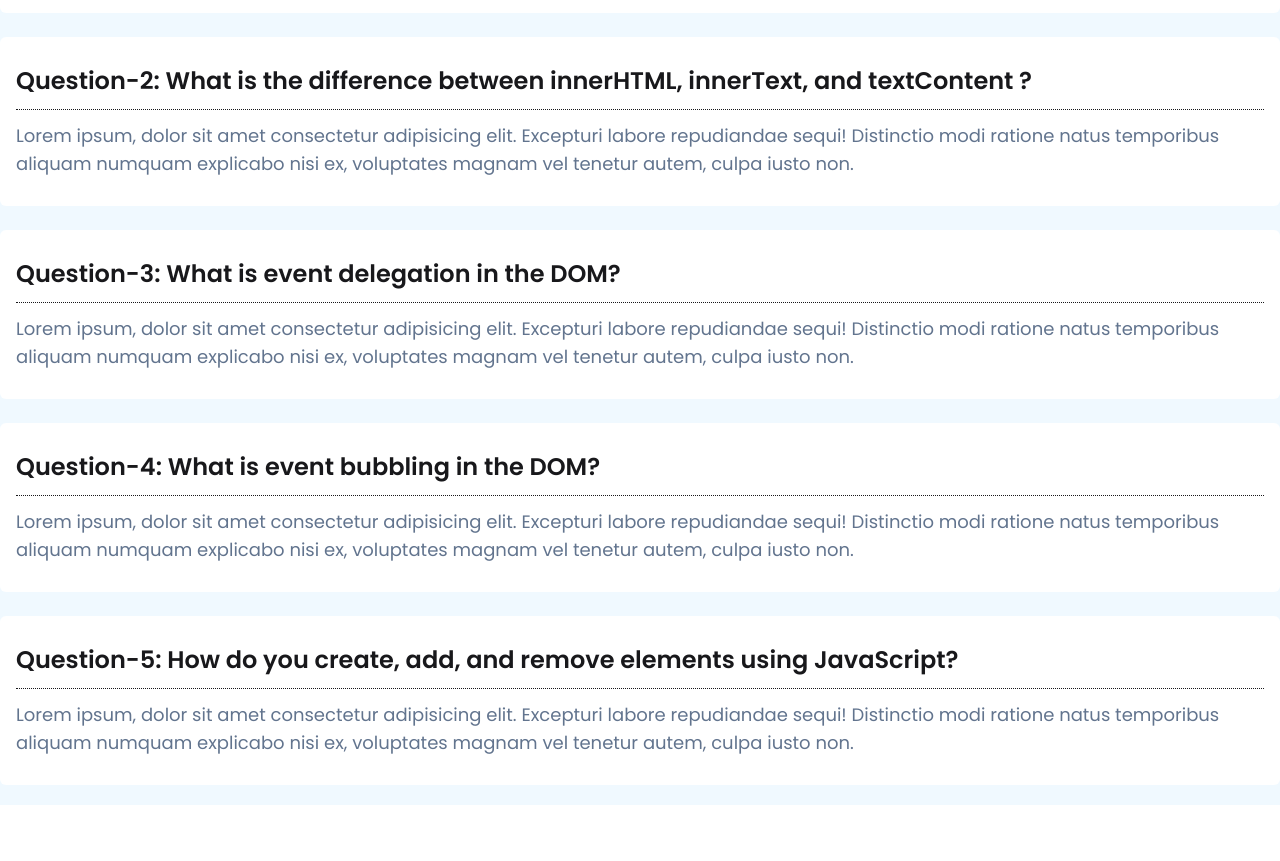
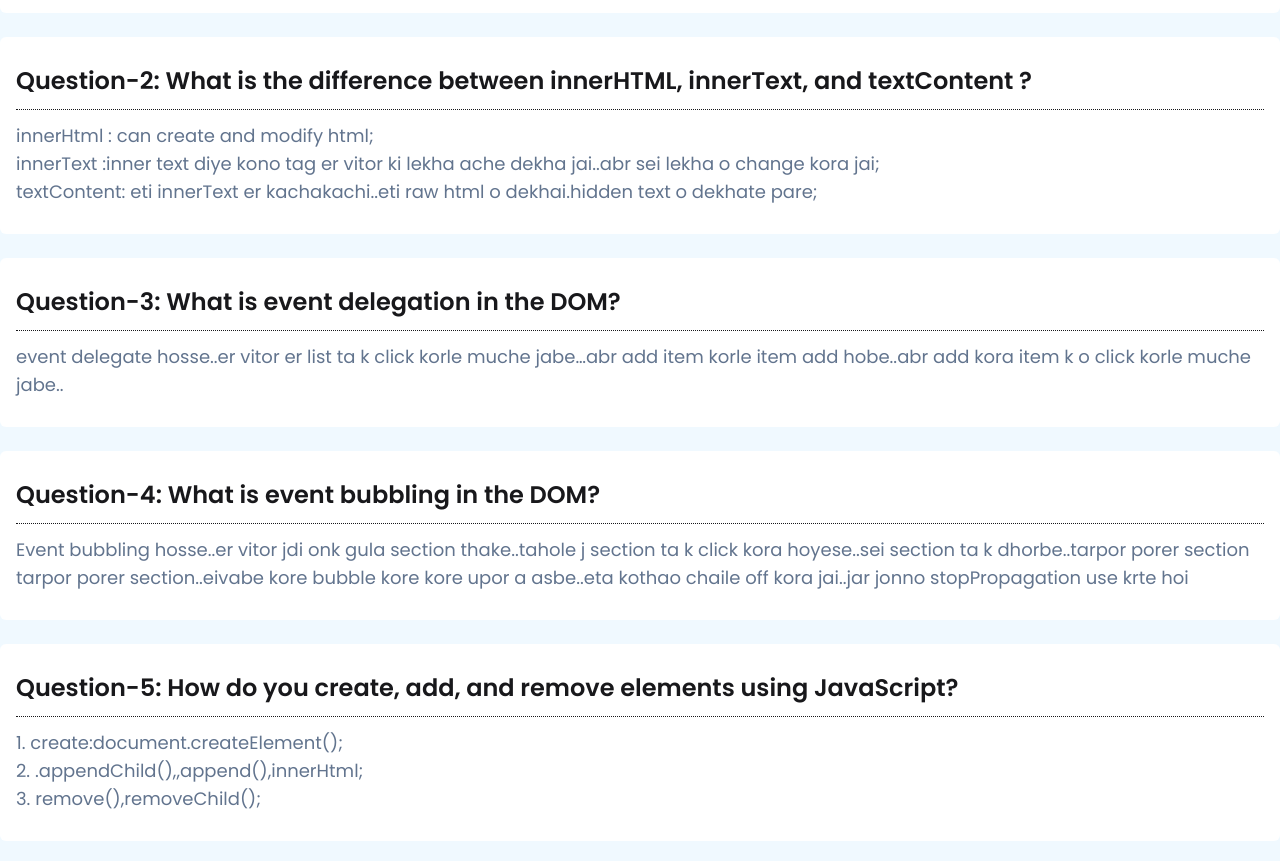
Before and after one commit to atik735/Dev-Board-A-5, a plain HTML site: page blog.html in a window 1280 px wide. Shown: the part 448-1309 px from the top of the page. Before the commit the page ends 1253 px from the top, so only its background shows below. Drawn offline with nearby package versions, Linux system fonts and the light colour scheme.

Commit message:
All Done

```diff
--- a/blog.html
+++ b/blog.html
@@ -33,51 +33,91 @@
         </div>
 
         <div>
-          <button id="backto-desk" class="px-4 py-3 rounded-lg bg-blue-700 text-white cursor-pointer">Back to Desk</button>
+          <button
+            id="backto-desk"
+            class="px-4 py-3 rounded-lg bg-blue-700 text-white cursor-pointer"
+          >
+            Back to Desk
+          </button>
         </div>
       </header>
       <main>
         <h2 class="text-center font-bold text-4xl py-8">Blogs</h2>
         <section class="space-y-6">
           <div class="bg-white p-4 rounded-md">
-          <h1 class="text-2xl font-semibold py-3">Question-1: What are the different ways to select an element in the DOM?</h1>
-          <hr class="border-dotted">
+            <h1 class="text-2xl font-semibold py-3">
+              Question-1: What are the different ways to select an element in
+              the DOM?
+            </h1>
+            <hr class="border-dotted" />
             <p class="text-lg text-slate-500 py-3">
-            1. document.querySelector(); <br>
-            2. document.querySelectorAll();<br>
-            3. document.getElementById();<br>
-            4. document.getElementsByClassName(); <br>
-            5. document.getElementsByTagName(); <br>
+              1. document.querySelector(); <br />
+              2. document.querySelectorAll();<br />
+              3. document.getElementById();<br />
+              4. document.getElementsByClassName(); <br />
+              5. document.getElementsByTagName(); <br />
             </p>
           </div>
           <div class="bg-white p-4 rounded-md">
-          <h1 class="text-2xl font-semibold py-3">Question-2: What is the difference between innerHTML, innerText, and textContent ?</h1>
-          <hr class="border-dotted">
-          <p class="text-lg text-slate-500 py-3">Lorem ipsum, dolor sit amet consectetur adipisicing elit. Excepturi labore repudiandae sequi! Distinctio modi ratione natus temporibus aliquam numquam explicabo nisi ex, voluptates magnam vel tenetur autem, culpa iusto non.</p>
+            <h1 class="text-2xl font-semibold py-3">
+              Question-2: What is the difference between innerHTML, innerText,
+              and textContent ?
+            </h1>
+            <hr class="border-dotted" />
+            <p class="text-lg text-slate-500 py-3">
+              innerHtml : can create and modify html;<br />
+              innerText :inner text diye kono tag er vitor ki lekha ache dekha
+              jai..abr sei lekha o change kora jai;<br />
+              textContent: eti innerText er kachakachi..eti raw html o
+              dekhai.hidden text o dekhate pare;
+            </p>
           </div>
           <div class="bg-white p-4 rounded-md">
-          <h1 class="text-2xl font-semibold py-3">Question-3: What is event delegation in the DOM?</h1>
-          <hr class="border-dotted">
-          <p class="text-lg text-slate-500 py-3">Lorem ipsum, dolor sit amet consectetur adipisicing elit. Excepturi labore repudiandae sequi! Distinctio modi ratione natus temporibus aliquam numquam explicabo nisi ex, voluptates magnam vel tenetur autem, culpa iusto non.</p>
+            <h1 class="text-2xl font-semibold py-3">
+              Question-3: What is event delegation in the DOM?
+            </h1>
+            <hr class="border-dotted" />
+            <p class="text-lg text-slate-500 py-3">
+              event delegate hosse..er vitor er list ta k click korle muche
+              jabe…abr add item korle item add hobe..abr add kora item k o click
+              korle muche jabe..
+            </p>
           </div>
           <div class="bg-white p-4 rounded-md">
-          <h1 class="text-2xl font-semibold py-3">Question-4: What is event bubbling in the DOM?</h1>
-          <hr class="border-dotted">
-          <p class="text-lg text-slate-500 py-3">Lorem ipsum, dolor sit amet consectetur adipisicing elit. Excepturi labore repudiandae sequi! Distinctio modi ratione natus temporibus aliquam numquam explicabo nisi ex, voluptates magnam vel tenetur autem, culpa iusto non.</p>
+            <h1 class="text-2xl font-semibold py-3">
+              Question-4: What is event bubbling in the DOM?
+            </h1>
+            <hr class="border-dotted" />
+            <p class="text-lg text-slate-500 py-3">
+              Event bubbling hosse..er vitor jdi onk gula section thake..tahole
+              j section ta k click kora hoyese..sei section ta k dhorbe..tarpor
+              porer section tarpor porer section..eivabe kore bubble kore kore
+              upor a asbe..eta kothao chaile off kora jai..jar jonno
+              stopPropagation use krte hoi
+            </p>
           </div>
           <div class="bg-white p-4 rounded-md">
-          <h1 class="text-2xl font-semibold py-3">Question-5: How do you create, add, and remove elements using JavaScript?</h1>
-          <hr class="border-dotted">
-          <p class="text-lg text-slate-500 py-3">Lorem ipsum, dolor sit amet consectetur adipisicing elit. Excepturi labore repudiandae sequi! Distinctio modi ratione natus temporibus aliquam numquam explicabo nisi ex, voluptates magnam vel tenetur autem, culpa iusto non.</p>
+            <h1 class="text-2xl font-semibold py-3">
+              Question-5: How do you create, add, and remove elements using
+              JavaScript?
+            </h1>
+            <hr class="border-dotted" />
+            <p class="text-lg text-slate-500 py-3">
+              1. create:document.createElement();<br />
+              2. .appendChild(),,append(),innerHtml;<br />
+              3. remove(),removeChild();
+            </p>
           </div>
         </section>
       </main>
     </section>
     <script>
-      document.getElementById('backto-desk').addEventListener('click',function (event) {
+      document
+        .getElementById("backto-desk")
+        .addEventListener("click", function (event) {
           event.preventDefault();
-        window.location.href = './index.html'
-      })
+          window.location.href = "./index.html";
+        });
     </script>
   </body>
 </html>
```
Also changed, not shown: index.html (+1 -1 lines), script/script.js (+11 -0 lines). Lines whose indentation alone changed are shown as unchanged.
